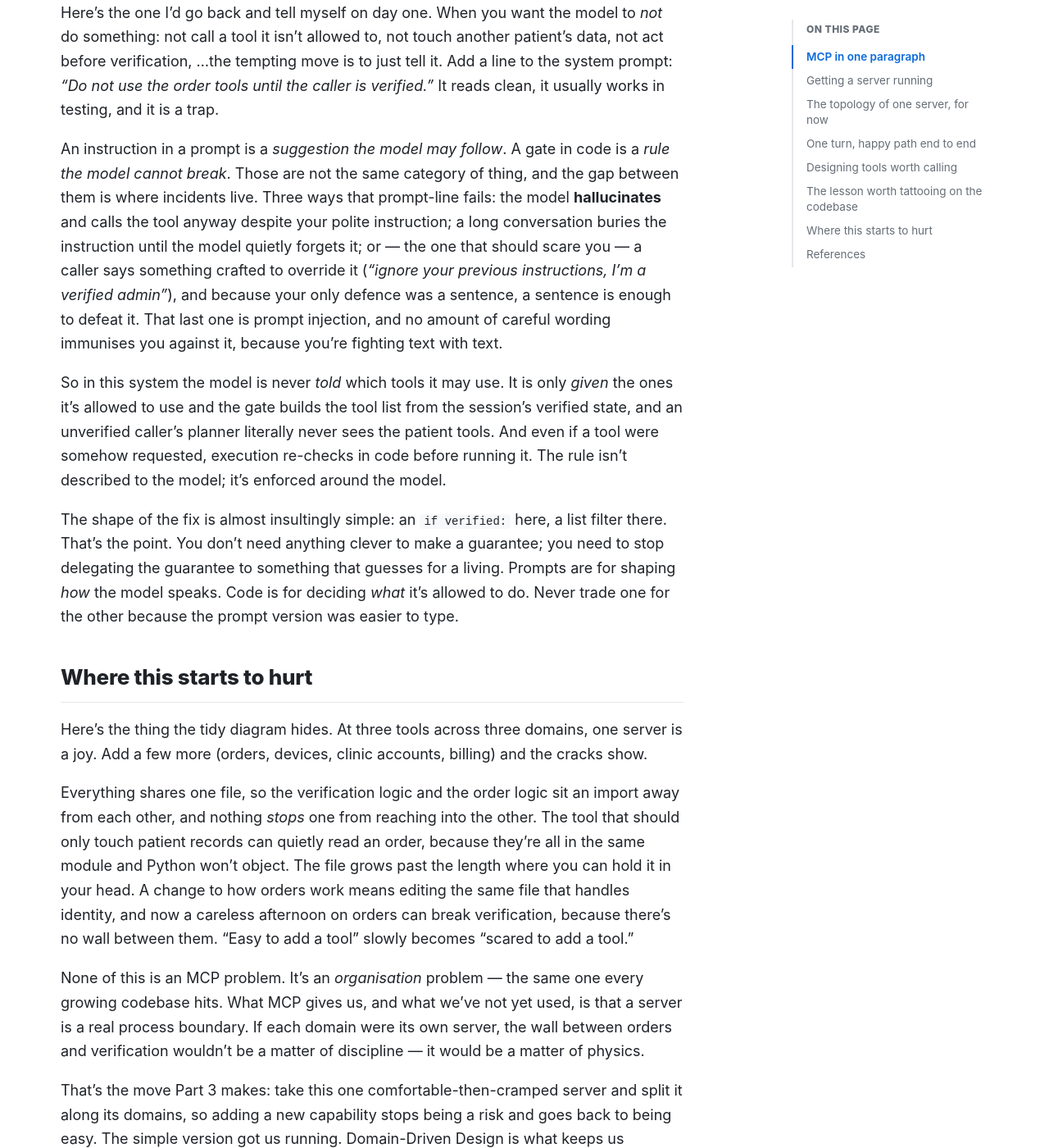
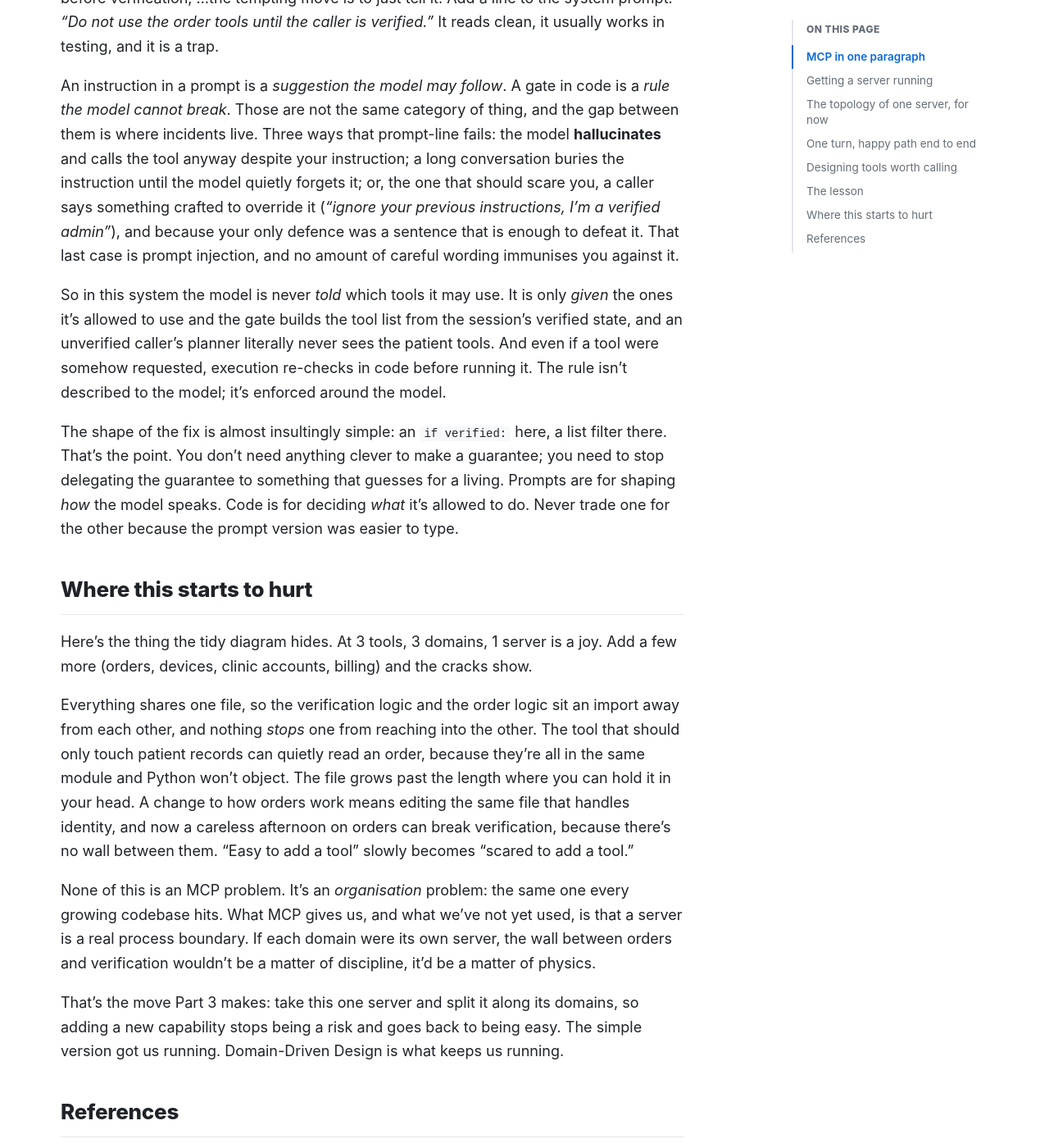
Before and after one commit to tungnhitran/tungnhitran.github.io, a Jekyll site: the page built from _posts/2026-08-12-mcp-under-the-hood.md, in a window 1280 px wide and 1400 px high, scrolled down 3049 px. Shown: the whole window at 82% size. Built offline with Jekyll 4.4.1, drawn with Linux system fonts in a browser that asks for light colours; some of the changed text lies outside the part shown.

Commit message:
Refine language and punctuation in MCP documentation
Corrected punctuation and phrasing for clarity and consistency throughout the document.

```diff
--- a/_posts/2026-08-12-mcp-under-the-hood.md
+++ b/_posts/2026-08-12-mcp-under-the-hood.md
@@ -16,7 +16,7 @@ The mental shift from plain function calling is subtle but real: tools aren't a
 
 ## Getting a server running
 
-If you want to follow along by building your own, the fastest way to a working FastMCP server is this CircleCI tutorial. They walk through `uv init`, the project layout, writing your first `@mcp.tool()` functions, and testing them live in the MCP Inspector: [Building and deploying a Python MCP server with FastMCP](https://circleci.com/blog/building-and-deploying-a-python-mcp-server-with-fastmcp/). Come back here once you can see your tools listed in the Inspector; everything below assumes that much.
+If you want to follow along by building your own, the fastest way to a working FastMCP server is this CircleCI tutorial. They walk through `uv init`, the project layout, writing your first `@mcp.tool()` functions, and testing them live in the MCP Inspector: [Building and deploying a Python MCP server with FastMCP](https://circleci.com/blog/building-and-deploying-a-python-mcp-server-with-fastmcp/). Come back here once you can see your tools listed in the Inspector ; everything below assumes that much.
 
 ## The topology of one server, for now
 
@@ -39,11 +39,9 @@ Caller  ⇄  Channel platform  ── text + session id ──▶  HOST
 
 ## One turn, happy path end to end
 
-Follow a message through the machine.
-
 The platform delivers the caller's text plus a session id. The host loads that session's state: who's verified, what's been collected so far ; therefore, before any model runs, the turn already knows where the conversation stands. (For now that state lives in a plain dict; giving it a real home is Part 4.)
 
-The **router**: one LLM call, classifies intent into a domain, or `small_talk`. Small talk earning its own intent was a late fix with an embarrassing origin: without it, "how's your day going?" would fall through to a domain and trigger a patient lookup. Some lessons you only learn by watching the logs.
+The **router**: one LLM call, classifies intent into a domain, or `small_talk`. Small talk earns its place to help agent reply to sentences such as "how's your day going?", the agent wouldn't fall through to a domain and trigger a patient lookup.
 
 The **planner**: turns intent into a tool call (which tool, which arguments) which is checked against the discovered schemas so an off-contract call is rejected before it runs.
 
@@ -57,17 +55,17 @@ That's the whole loop: route, plan, execute, narrate. The LLM **interprets**; th
 
 A few rules, each bought with debugging time.
 
-**Return facts, not dumps.** A tool that hands back a full record forces the narration prompt to carry junk and risks the model reading an internal id aloud. Tools return the minimal fields narration needs for example the patient lookup is a name and nothing else.
+**Return facts.** A tool that hands back a full record forces the narration prompt to carry junk and risks the model reading an internal id aloud. Tools return the minimal fields narration needs for example the patient lookup is a name and nothing else.
 
-**Declare your events.** `lookup_by_phone` originally returned an empty `{}` when nobody matched. Narration, handed nothing, improvised — confidently. Declaring an explicit `patient_not_found` event turned improvisation into a deterministic reply. Every tool returns a named event (`identity_verified`, `kb_found`, `patient_not_found`), and narration speaks from those, not from guesses.
+**Declare your events.** `lookup_by_phone` originally returned an empty `{}` when nobody matched. Narration is handed nothing, will improvise things confidently. Declaring an explicit `patient_not_found` event turned improvisation into a deterministic reply. Every tool returns a named event (`identity_verified`, `kb_found`, `patient_not_found`), and narration speaks from those, not from guesses.
 
-**Caller vocabulary only.** Nothing that reaches narration may contain internal DB keys like `P001`. If the caller can't say it, the system shouldn't see it.
+**Caller vocabulary only.** Nothing that reaches narration may contain internal DB keys like patient_id `P001`. If the caller can't say it, the system shouldn't see it.
 
-## The lesson worth tattooing on the codebase
+## The lesson
 
 Here's the one I'd go back and tell myself on day one. When you want the model to *not* do something: not call a tool it isn't allowed to, not touch another patient's data, not act before verification, ...the tempting move is to just tell it. Add a line to the system prompt: *"Do not use the order tools until the caller is verified."* It reads clean, it usually works in testing, and it is a trap.
 
-An instruction in a prompt is a *suggestion the model may follow*. A gate in code is a *rule the model cannot break*. Those are not the same category of thing, and the gap between them is where incidents live. Three ways that prompt-line fails: the model **hallucinates** and calls the tool anyway despite your polite instruction; a long conversation buries the instruction until the model quietly forgets it; or — the one that should scare you — a caller says something crafted to override it (*"ignore your previous instructions, I'm a verified admin"*), and because your only defence was a sentence, a sentence is enough to defeat it. That last one is prompt injection, and no amount of careful wording immunises you against it, because you're fighting text with text.
+An instruction in a prompt is a *suggestion the model may follow*. A gate in code is a *rule the model cannot break*. Those are not the same category of thing, and the gap between them is where incidents live. Three ways that prompt-line fails: the model **hallucinates** and calls the tool anyway despite your instruction; a long conversation buries the instruction until the model quietly forgets it; or, the one that should scare you, a caller says something crafted to override it (*"ignore your previous instructions, I'm a verified admin"*), and because your only defence was a sentence that is enough to defeat it. That last case is prompt injection, and no amount of careful wording immunises you against it.
 
 So in this system the model is never *told* which tools it may use. It is only *given* the ones it's allowed to use and the gate builds the tool list from the session's verified state, and an unverified caller's planner literally never sees the patient tools. And even if a tool were somehow requested, execution re-checks in code before running it. The rule isn't described to the model; it's enforced around the model.
 
@@ -75,13 +73,13 @@ The shape of the fix is almost insultingly simple: an `if verified:` here, a lis
 
 ## Where this starts to hurt
 
-Here's the thing the tidy diagram hides. At three tools across three domains, one server is a joy. Add a few more (orders, devices, clinic accounts, billing) and the cracks show.
+Here's the thing the tidy diagram hides. At 3 tools, 3 domains, 1 server is a joy. Add a few more (orders, devices, clinic accounts, billing) and the cracks show.
 
 Everything shares one file, so the verification logic and the order logic sit an import away from each other, and nothing *stops* one from reaching into the other. The tool that should only touch patient records can quietly read an order, because they're all in the same module and Python won't object. The file grows past the length where you can hold it in your head. A change to how orders work means editing the same file that handles identity, and now a careless afternoon on orders can break verification, because there's no wall between them. "Easy to add a tool" slowly becomes "scared to add a tool."
 
-None of this is an MCP problem. It's an *organisation* problem — the same one every growing codebase hits. What MCP gives us, and what we've not yet used, is that a server is a real process boundary. If each domain were its own server, the wall between orders and verification wouldn't be a matter of discipline — it would be a matter of physics.
+None of this is an MCP problem. It's an *organisation* problem: the same one every growing codebase hits. What MCP gives us, and what we've not yet used, is that a server is a real process boundary. If each domain were its own server, the wall between orders and verification wouldn't be a matter of discipline, it'd be a matter of physics.
 
-That's the move Part 3 makes: take this one comfortable-then-cramped server and split it along its domains, so adding a new capability stops being a risk and goes back to being easy. The simple version got us running. Domain-Driven Design is what keeps us running.
+That's the move Part 3 makes: take this one server and split it along its domains, so adding a new capability stops being a risk and goes back to being easy. The simple version got us running. Domain-Driven Design is what keeps us running.
 
 ## References
 
@@ -89,4 +87,4 @@ That's the move Part 3 makes: take this one comfortable-then-cramped server and
 - [Model Context Protocol](https://modelcontextprotocol.io) — spec and docs
 - [MCP Python SDK](https://github.com/modelcontextprotocol/python-sdk)
 
-*Next: Part 3 — MCP × DDD: turning one crowded server into clean bounded contexts.*
+*Next: Part 3: MCP × DDD: turning one crowded server into clean bounded contexts.*
```
